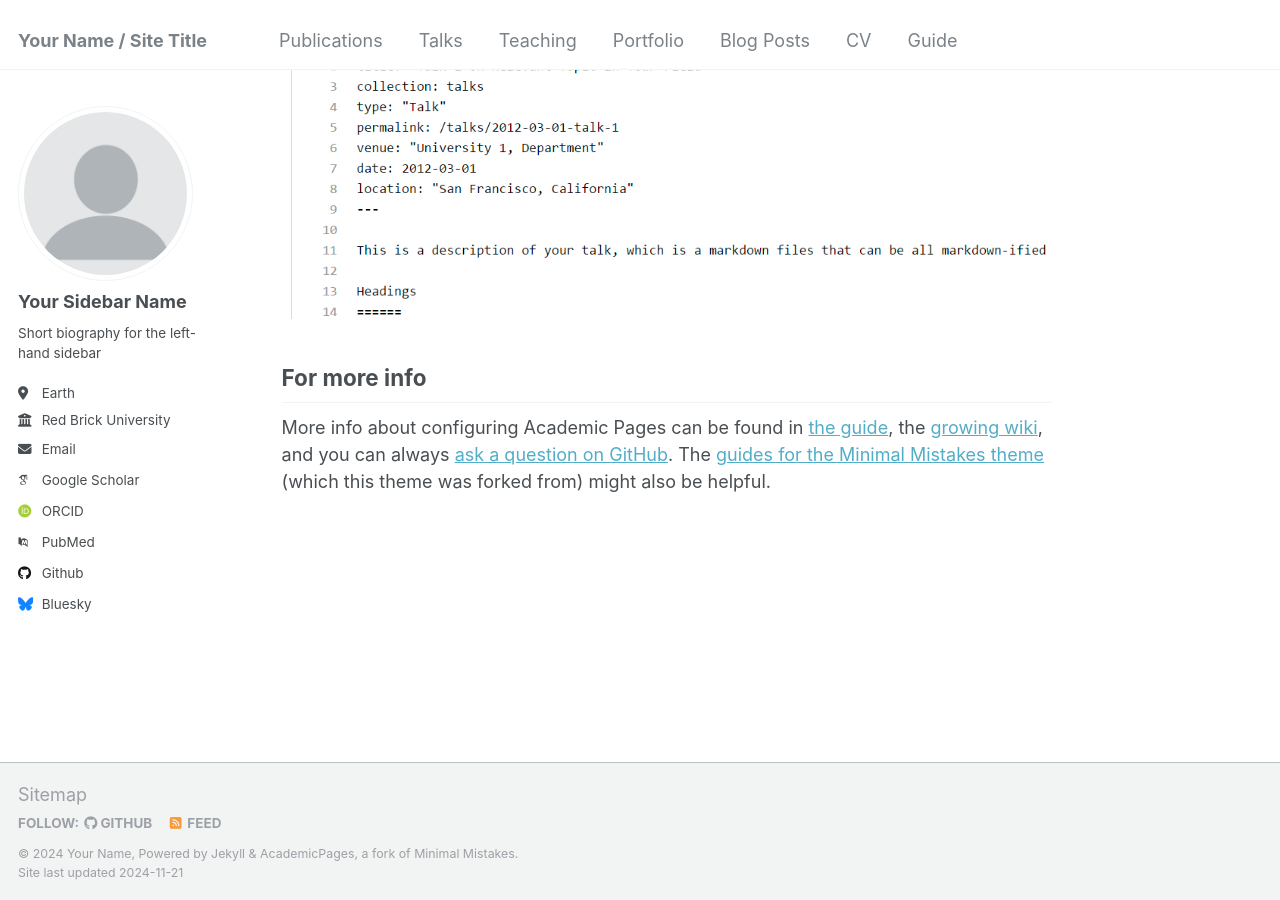
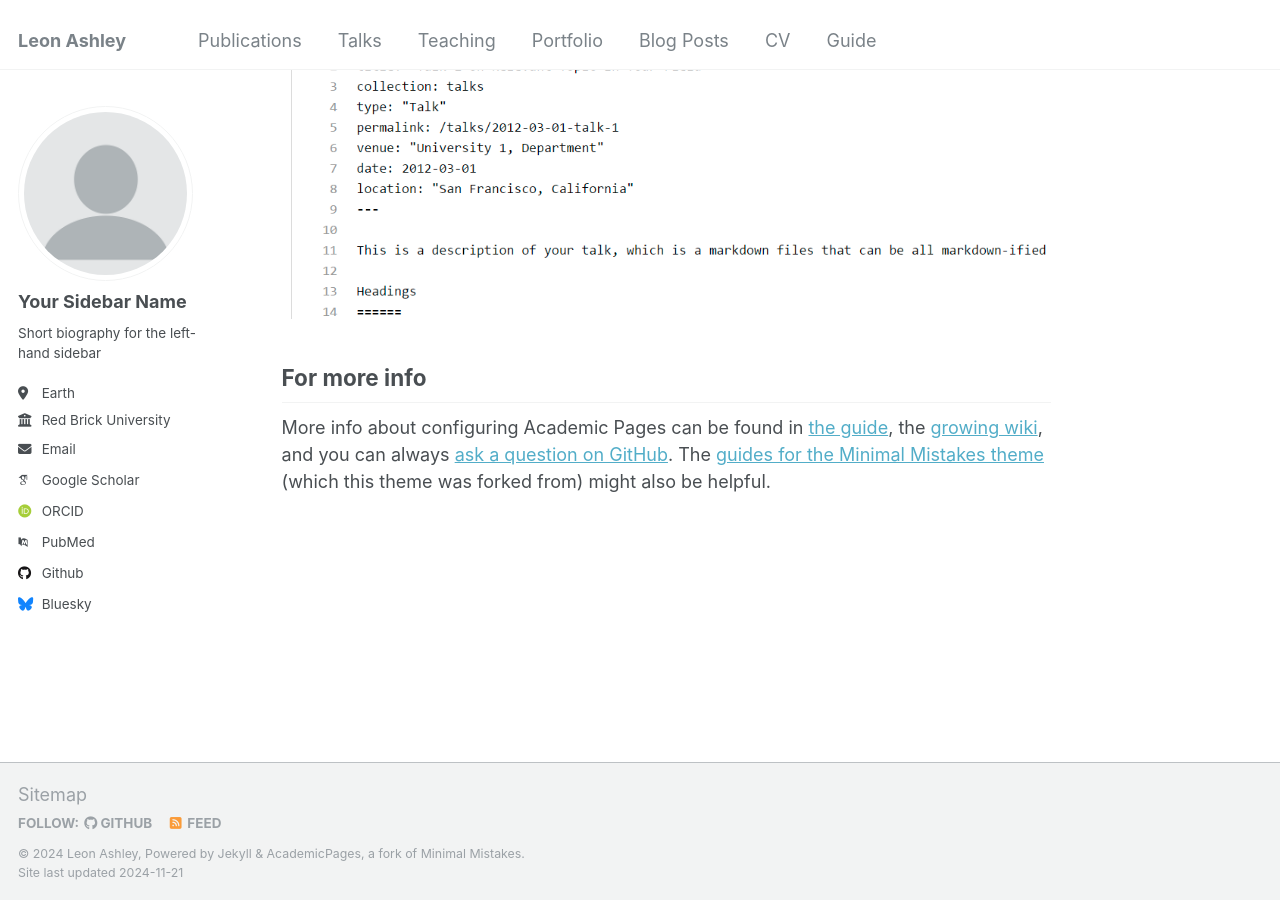
Before and after one commit to Leon-Ashley/Leon-Ashley.github.io, a Jekyll site: the page built from _pages/about.md, in a window 1280 px wide and 900 px high, scrolled down 2643 px. Built offline with Jekyll 4.4.1, drawn with Linux system fonts in a browser that asks for light colours; some web fonts are replaced.

Commit message:
Update _config.yml

```diff
--- a/_config.yml
+++ b/_config.yml
@@ -8,13 +8,13 @@
 
 # Basic Site Settings
 locale                   : "en-US"
-title                    : "Your Name / Site Title"
+title                    : "Leon Ashley"
 title_separator          : "-"
-name                     : &name "Your Name"
+name                     : &name "Leon Ashley"
 description              : &description "personal description"
-url                      : https://academicpages.github.io # the base hostname & protocol for your site e.g. "https://[your GitHub username].github.io"
+url                      : https://Leon-Ashley.github.io # the base hostname & protocol for your site e.g. "https://[your GitHub username].github.io"
 baseurl                  : "" # the subpath of your site, e.g. "/blog"
-repository               : "academicpages/academicpages.github.io"
+repository               : "Leon-Ashley/Leon-Ashley.github.io"
 
 # Site Author - The following control what appear as part of the author content on the side bar.
 #               If a field is blank the icon and link will not appear, otherwise it will be shown.
```
